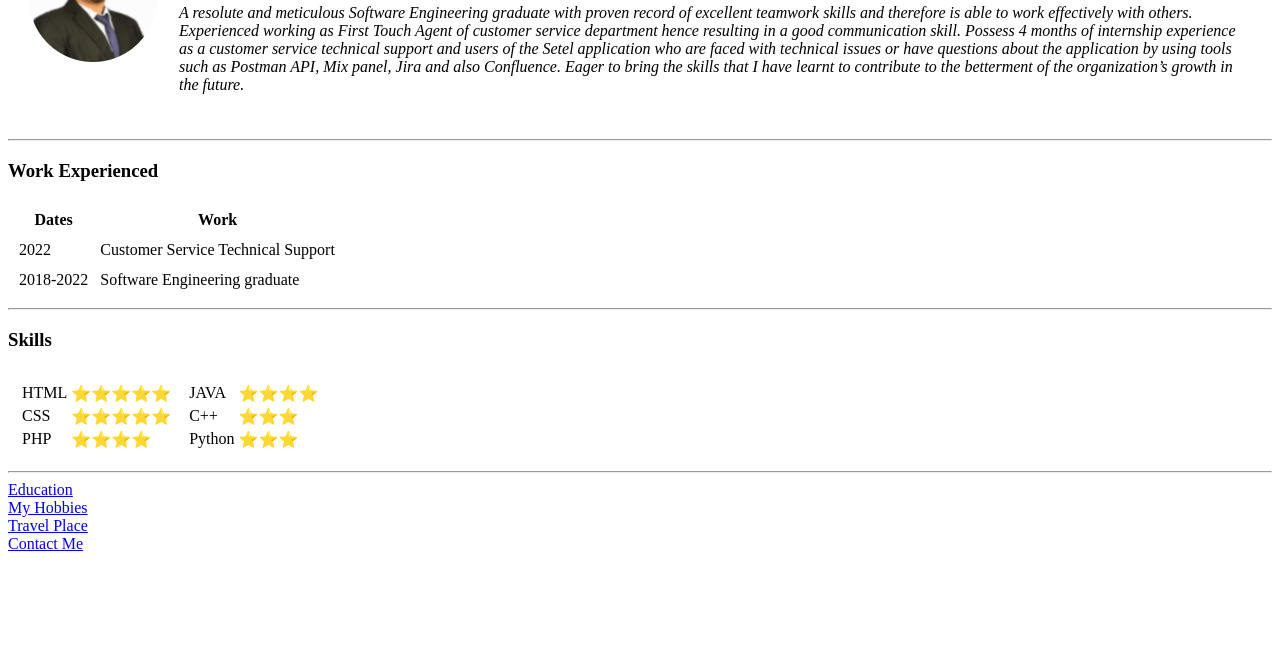
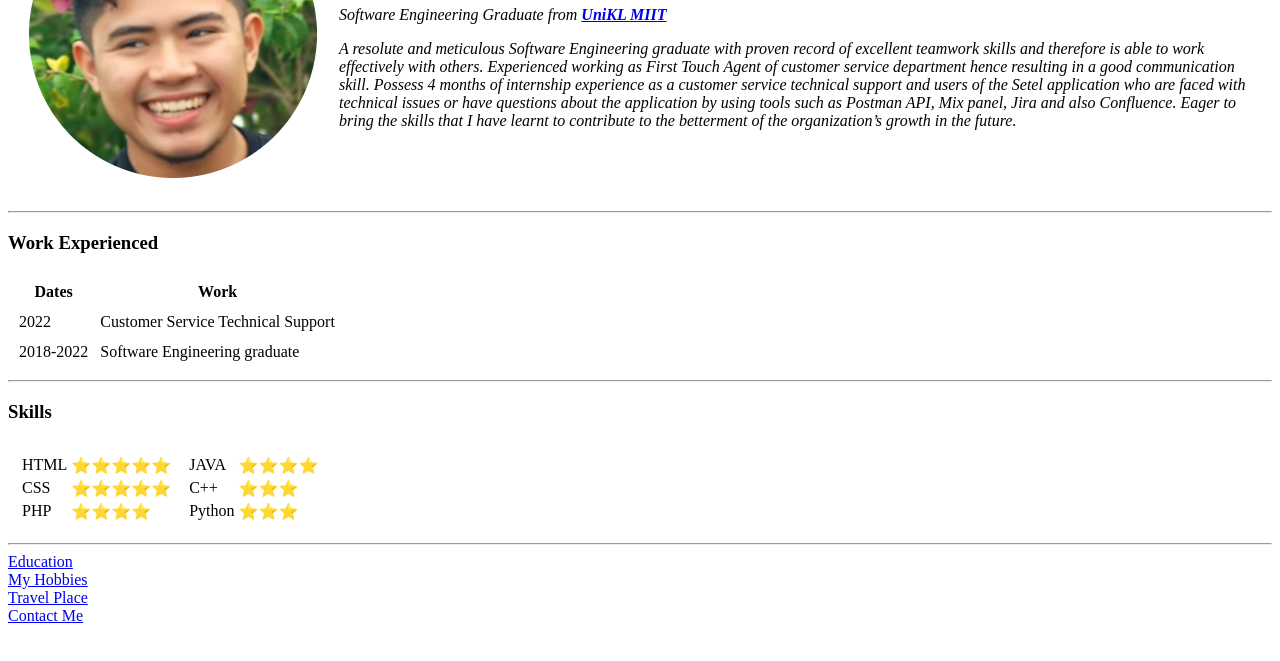
Before and after one commit to ikhmalbakri/cv, a plain HTML site: page index.html in a window 1280 px wide. Shown: the part 139-800 px from the top of the page. Drawn offline with Linux system fonts and the light colour scheme.

Commit message:
Update cv profile picture

```diff
--- a/index.html
+++ b/index.html
@@ -9,7 +9,7 @@
 <body>
   <table cellspacing="20">
     <tr>
-      <td><img src="images/ikhmal.png" alt="ikhmal profile picture"></td>
+      <td><img src="images/profile.png" alt="ikhmal profile picture"></td>
       <td>
         <h1> IKHMAL BAKRI </h1>
         <p><em>Software Engineering Graduate from <strong><a href="https://miit.unikl.edu.my/">UniKL MIIT</a></strong></em></p>
```
